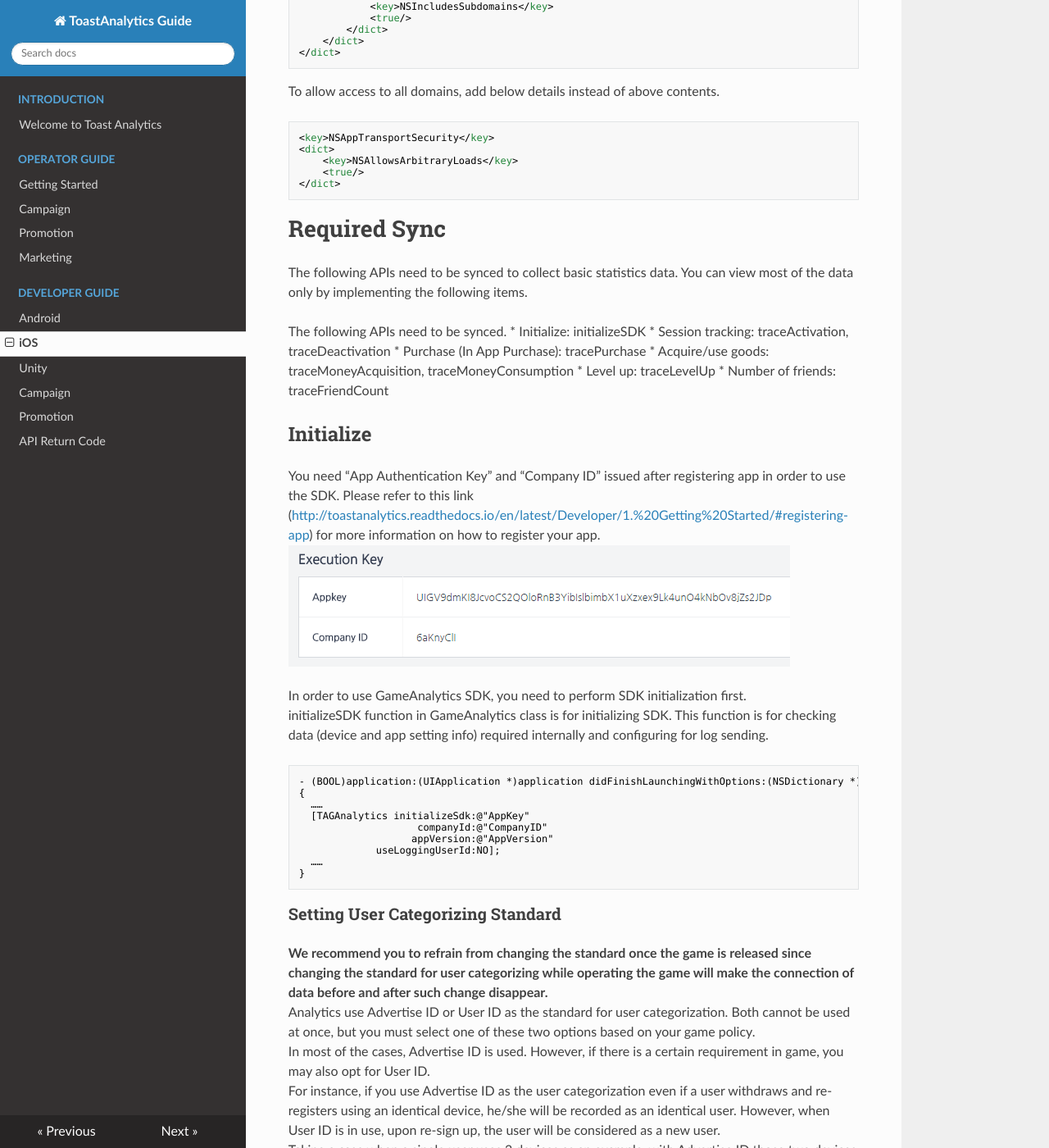
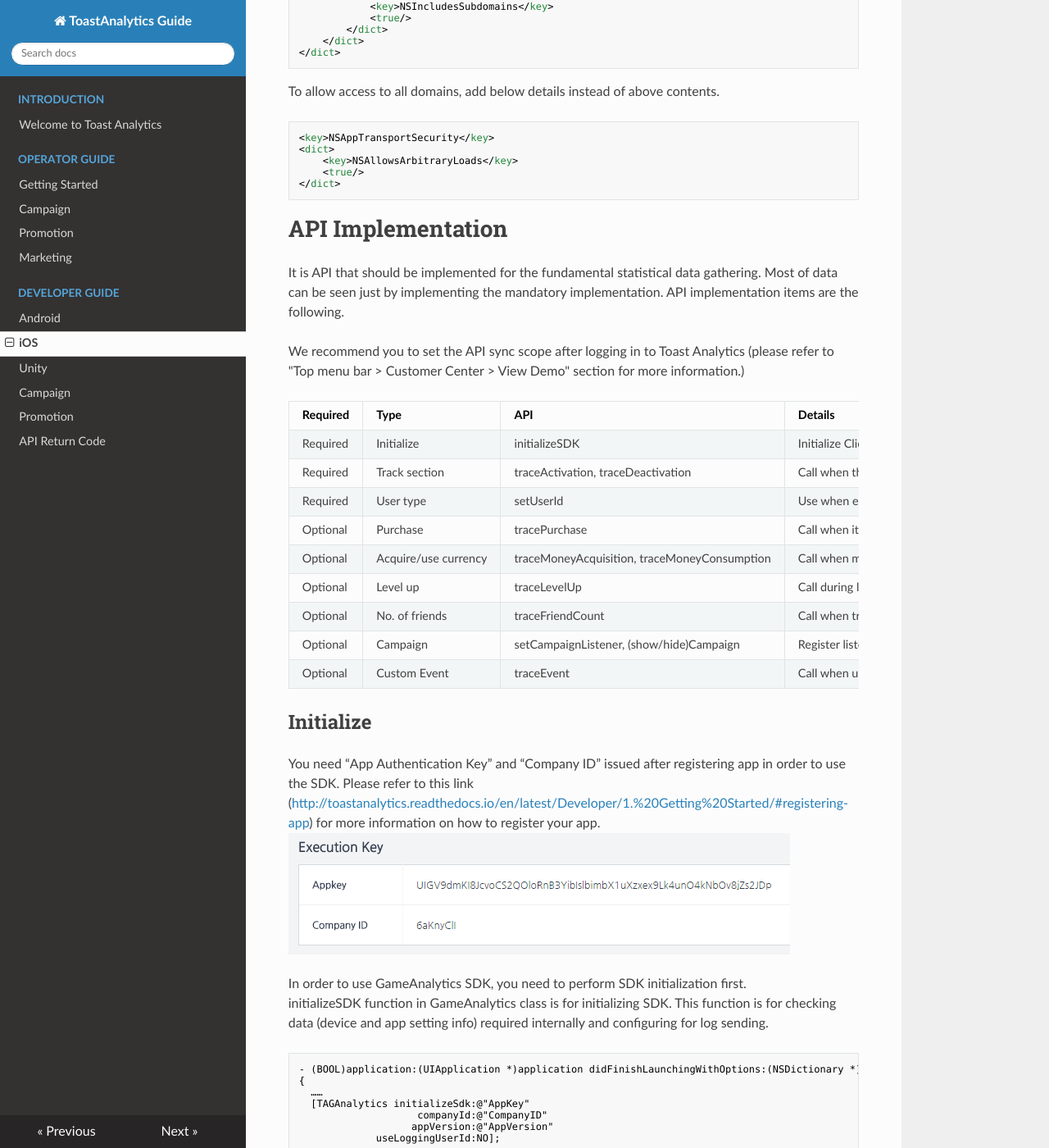
Before and after one commit to ToastAnalytics/ToastAnalytics_EN, an MkDocs documentation site: the page built from docs/Developer/5. iOS Developer Guide.md, in a window 1280 px wide and 1400 px high, scrolled down 1615 px. Shown: the whole window at 82% size. Built offline with MkDocs 1.6.1, drawn with Linux system fonts in a browser that asks for light colours; nearby versions of some CDN libraries; old or Windows-style settings are respelled for this version of MkDocs; some of the changed text lies outside the part shown.

Commit message:
Update 5. iOS Developer Guide.md

````diff
--- a/docs/Developer/5. iOS Developer Guide.md
+++ b/docs/Developer/5. iOS Developer Guide.md
@@ -64,16 +64,24 @@ To allow access to all domains, add below details instead of above contents.
 </dict>
 ```
 
-# Required Sync
-The following APIs need to be synced to collect basic statistics data. You can view most of the data only by implementing the following items.
+# API Implementation
 
-The following APIs need to be synced.
-* Initialize: initializeSDK
-* Session tracking: traceActivation, traceDeactivation
-* Purchase (In App Purchase): tracePurchase
-* Acquire/use goods: traceMoneyAcquisition, traceMoneyConsumption
-* Level up: traceLevelUp
-* Number of friends: traceFriendCount
+It is API that should be implemented for the fundamental statistical data gathering. Most of data can be seen just by implementing the mandatory implementation.
+API implementation items are the following.
+
+We recommend you to set the API sync scope after logging in to Toast Analytics (please refer to "Top menu bar > Customer Center > View Demo" section for more information.)
+
+|Required|Type|API|Details|Related index|
+|---|---|---|---|---|
+|Required|Initialize|initializeSDK|Initialize Client SDK module.|Monitoring / Global Monitoring / Marketing / Referrer & Visit / Churn / User|
+|Required|Track section|traceActivation, traceDeactivation|Call when the app is activated in foreground/background.|Monitoring / Global Monitoring / Marketing / Referrer & Visit / Churn / User|
+|Required|User type|setUserId|Use when entering user ID upon login. Use in setUserId(userId, true) format only when initializeSdk(..., true) is in use.|Monitoring / Global Monitoring / Marketing / Referrer & Visit / Churn / User|
+|Optional|Purchase|tracePurchase|Call when item is purchased within app. (In App Purchase)|Sales / First Purchase / LTV|
+|Optional|Acquire/use currency|traceMoneyAcquisition, traceMoneyConsumption|Call when money is acquired or consumed in app.|Balancing|
+|Optional|Level up|traceLevelUp|Call during level up.|Balancing|
+|Optional|No. of friends|traceFriendCount|Call when tracking number of friends.|Balancing|
+|Optional|Campaign|setCampaignListener, (show/hide)Campaign|Register listener who gets notified of the campaign exposure status asynchronously. Call when requesting or hiding the exposure of the campaign view.|Campaign|
+|Optional|Custom Event|traceEvent|Call when user defined events occur. |Custom Event|
 
 ## Initialize
 
@@ -350,8 +358,41 @@ For more information on how to register Adspace, please refer to the “Campaign
 ```
 ## Use Custom Event
 
-This function is used when you wish to define and analyze a specific event per game.<br>
-When using ‘Fever Time Item,’ for instance, below function will be used. All the coding used shall be defined in game. Below example is the code defined for tracking the item change in a certain stage.
+### 1. Apply API
+
+```
+[TAGAnalytics traceEvent:@”eventType”
+eventCode:@”eventCode”
+param1:@”param1”
+param2:@”param2”
+value:1
+level:10];
+```
+
+|Name|Required|type|Reference|
+|---|---|---|---|
+|eventType|M|string|Korean available|
+|eventCode|M|string|Korean available|
+|param1|O|string|Korean available|
+|param2|O|string|Korean available|
+|value|O|number||
+|level|O|number||
+
+String Type Parameter (event type, event code, param1, param2) utilized in traceEvent can be used up to 50byte each. And pram1 that can take place at a low rank of an event can be used up to 300, and param2 that can take place at a low rank of param1 can be used up to 200.
+
+### 2. Use index
+
+Matters to note when designing an event according to purpose are as follows.
+
+1. Unique event code is recommended for higher readability when inquiring index.
+For instance, (Push, push_click, param1, param2, value, level) / (popup, popup_click, param1, param2, value, level) are recommended over (Push, click, param1,param2, value, level) / (popup, click, param1, param2, value, level).
+
+2. Value can be utilized in various areas when you wish to search with benchmarks other than occurrence of a specific event.
+For instance, if you leave the point used for reading a certain comic book in E-Book App to the value, you may track the point used daily by entire users reading the comics.
+Or if you wish to inquire the index per OS where the event had occurred, set the value as 1 for ios and 0 for aos. The [Number of event - inquiry value] of the event will be tracked as the number of events occurred in aos.
+
+3. Level can be used not only as the game level but also in other ways according to the service characteristic.
+For general service app, the level can be mapped with similar standards such as 'member grade.'
 
 ```objective-c
 [TAGAnalytics traceEvent:@"ITEM"
````
